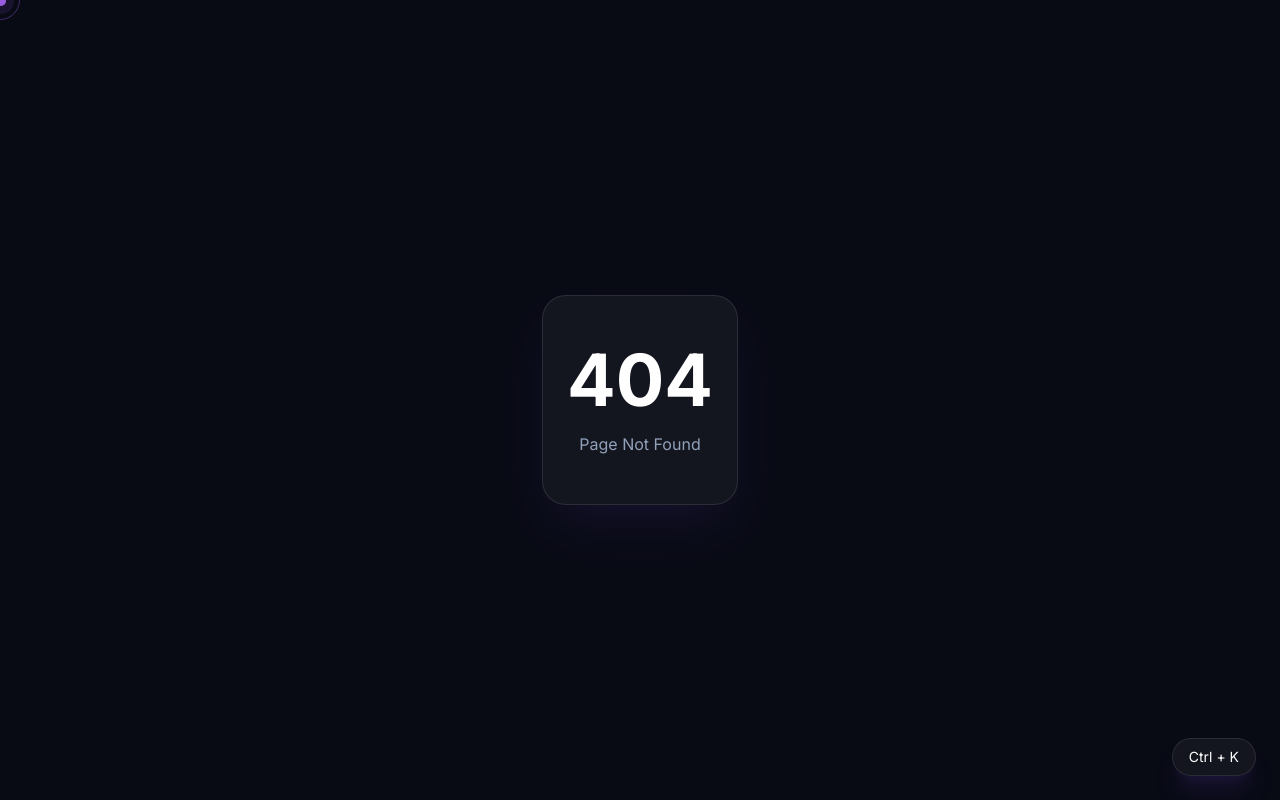
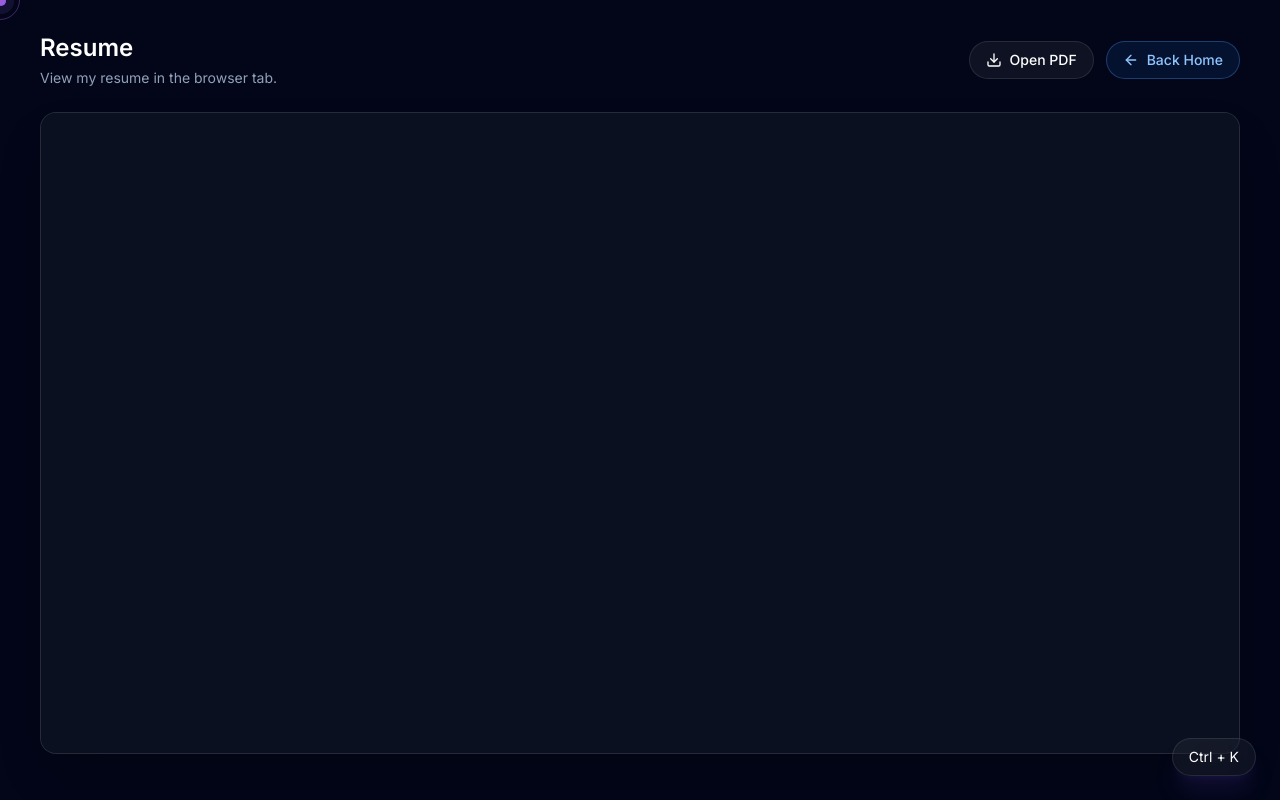
Before and after one commit to sumu749/nexusfolio, a Next.js app: page /resume in a window 1280 px wide. Before the commit this address had no page. Built offline with nearby package versions, Linux system fonts and the light colour scheme.

Commit message:
added a resume viewer page

```diff
--- /dev/null
+++ b/src/app/resume/page.tsx
@@ -0,0 +1,46 @@
+import Link from "next/link";
+import { ArrowLeft, Download } from "lucide-react";
+
+export default function ResumePage() {
+    return (
+        <main className="min-h-screen bg-slate-950 text-white">
+            <div className="mx-auto flex max-w-7xl flex-col gap-6 px-6 py-8 sm:px-8 lg:px-10">
+                <div className="flex flex-wrap items-center justify-between gap-4">
+                    <div>
+                        <h1 className="text-2xl font-semibold">Resume</h1>
+                        <p className="mt-1 text-sm text-slate-400">
+                            View my resume in the browser tab.
+                        </p>
+                    </div>
+
+                    <div className="flex flex-wrap gap-3">
+                        <a
+                            href="/resume.pdf"
+                            target="_blank"
+                            rel="noopener noreferrer"
+                            className="inline-flex items-center gap-2 rounded-full border border-white/10 bg-white/5 px-4 py-2 text-sm font-medium text-white transition hover:bg-white/10"
+                        >
+                            <Download size={16} />
+                            Open PDF
+                        </a>
+                        <Link
+                            href="/"
+                            className="inline-flex items-center gap-2 rounded-full border border-blue-400/30 bg-blue-500/10 px-4 py-2 text-sm font-medium text-blue-300 transition hover:bg-blue-500/20"
+                        >
+                            <ArrowLeft size={16} />
+                            Back Home
+                        </Link>
+                    </div>
+                </div>
+
+                <div className="overflow-hidden rounded-2xl border border-white/10 bg-white/5 shadow-2xl">
+                    <iframe
+                        src="/resume.pdf"
+                        title="Resume PDF"
+                        className="h-[80vh] w-full"
+                    />
+                </div>
+            </div>
+        </main>
+    );
+}
--- a/src/components/footer/Footer.tsx
+++ b/src/components/footer/Footer.tsx
@@ -74,7 +74,7 @@ export default function Footer() {
 
                         <div className="mt-8">
                             <a
-                                href="/resume.pdf"
+                                href="/resume"
                                 target="_blank"
                                 rel="noopener noreferrer"
                                 className="inline-flex rounded-full bg-linear-to-r from-[#4E56C0] to-[#9B5DE0] px-5 py-3 text-sm font-medium"
--- a/src/components/hero/Hero.tsx
+++ b/src/components/hero/Hero.tsx
@@ -78,7 +78,7 @@ export function Hero() {
                             <motion.a
                                 whileHover={{ scale: 1.05 }}
                                 whileTap={{ scale: 0.95 }}
-                                href="/resume.pdf"
+                                href="/resume"
                                 target="_blank"
                                 rel="noopener noreferrer"
                                 className="flex items-center gap-2 px-6 py-3 bg-blue-500 text-white rounded-lg font-semibold hover:bg-blue-600 transition"
--- a/src/components/navbar/Navbar.tsx
+++ b/src/components/navbar/Navbar.tsx
@@ -134,7 +134,7 @@ export default function Navbar() {
                 {/* Hire Me Button */}
 
                 <a
-                    href="/resume.pdf"
+                    href="/resume"
                     target="_blank"
                     rel="noopener noreferrer"
                     className="hidden lg:inline-flex items-center gap-2 rounded-full border border-[#4E56C0]/20 bg-[#0B1020] px-4 py-2 text-sm font-medium text-white shadow-[0_0_25px_rgba(78,86,192,0.25)] transition-all hover:border-[#9B5DE0]/40 hover:bg-[#111827] sm:px-5 sm:py-3"
@@ -167,7 +167,7 @@ export default function Navbar() {
                         })}
 
                         <a
-                            href="/resume.pdf"
+                            href="/resume"
                             target="_blank"
                             rel="noopener noreferrer"
                             className="block rounded-3xl border border-white/10 bg-[#0B1020] px-4 py-3 text-sm font-medium text-white transition hover:border-[#9B5DE0]/30 hover:bg-[#111827]"
--- a/src/components/ui/CommandPalette.tsx
+++ b/src/components/ui/CommandPalette.tsx
@@ -60,7 +60,7 @@ const commands = [
     {
         id: "resume",
         name: "Resume",
-        href: "/resume.pdf",
+        href: "/resume",
         icon: Download,
         external: true,
     },
```
